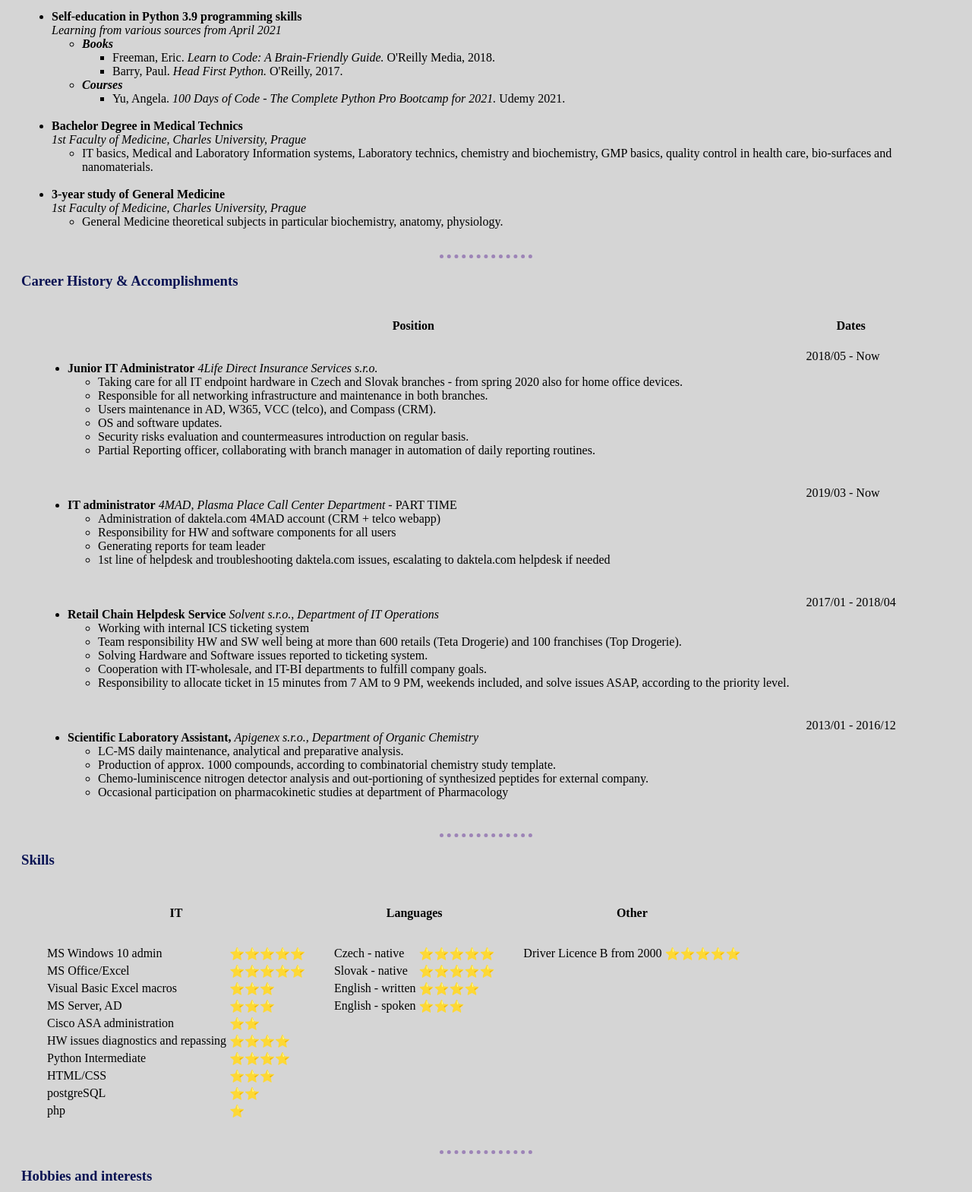
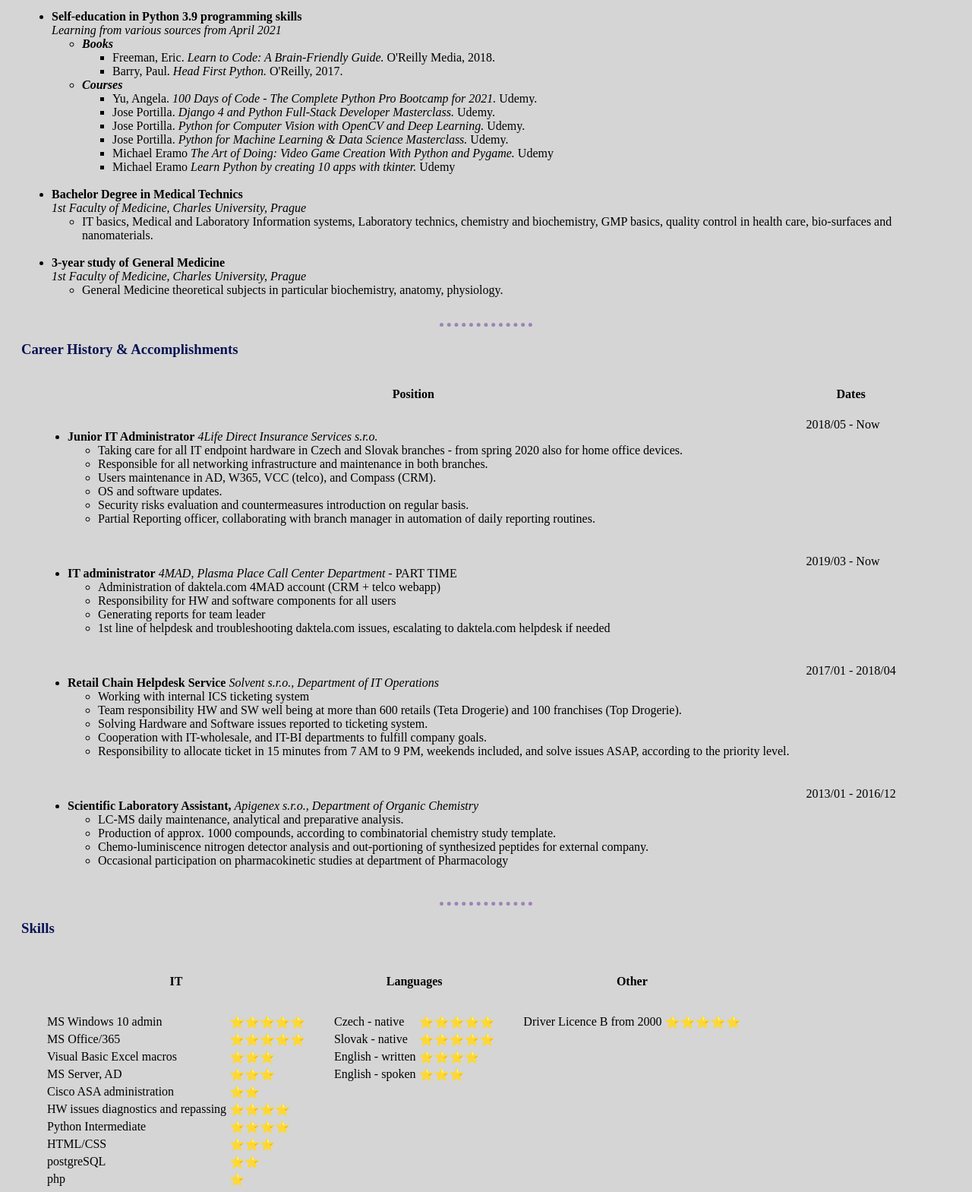
Before and after one commit to DavidBernatDafx/CV, a plain HTML site: page index.html in a window 1280 px wide. Shown: the part 300-1869 px from the top of the page at 76% size. Drawn offline with Linux system fonts and the light colour scheme.

Commit message:
Update index.html

```diff
--- a/index.html
+++ b/index.html
@@ -40,7 +40,12 @@
                         </ul>
                     <li><strong><em>Courses</em></strong></li>
                         <ul>
-                            <li>Yu, Angela. <em>100 Days of Code - The Complete Python Pro Bootcamp for 2021.</em> Udemy 2021.</li>
+                            <li>Yu, Angela. <em>100 Days of Code - The Complete Python Pro Bootcamp for 2021.</em> Udemy.</li>
+                            <li>Jose Portilla. <em>Django 4 and Python Full-Stack Developer Masterclass.</em> Udemy.</li>
+                            <li>Jose Portilla. <em>Python for Computer Vision with OpenCV and Deep Learning.</em> Udemy.</li>
+                            <li>Jose Portilla. <em>Python for Machine Learning & Data Science Masterclass.</em> Udemy.</li>
+                            <li>Michael Eramo <em>The Art of Doing: Video Game Creation With Python and Pygame.</em> Udemy</li>
+                            <li>Michael Eramo <em>Learn Python by creating 10 apps with tkinter.</em> Udemy</li>
                         </ul>
                 </ul>
             </li><br>
@@ -168,7 +173,7 @@
                             <td>⭐⭐⭐⭐⭐</td>
                         </tr>
                         <tr>
-                            <td>MS Office/Excel</td>
+                            <td>MS Office/365</td>
                             <td>⭐⭐⭐⭐⭐</td>
                         </tr>
                         <tr>
@@ -251,6 +256,6 @@
     </body>
     <hr>
     <div id="footer">
-        <p>© 2021, David Bernát</p>
+        <p>© 2023, David Bernát</p>
     </div>
 </html>
```
